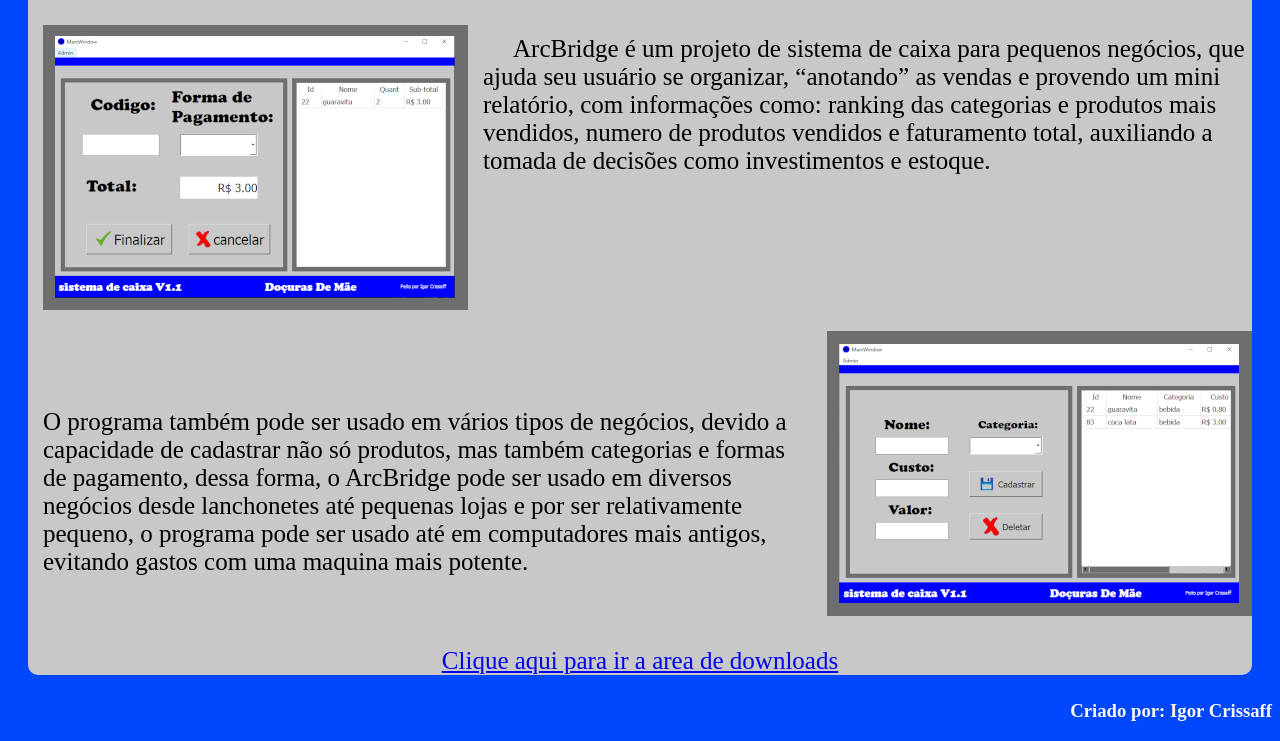
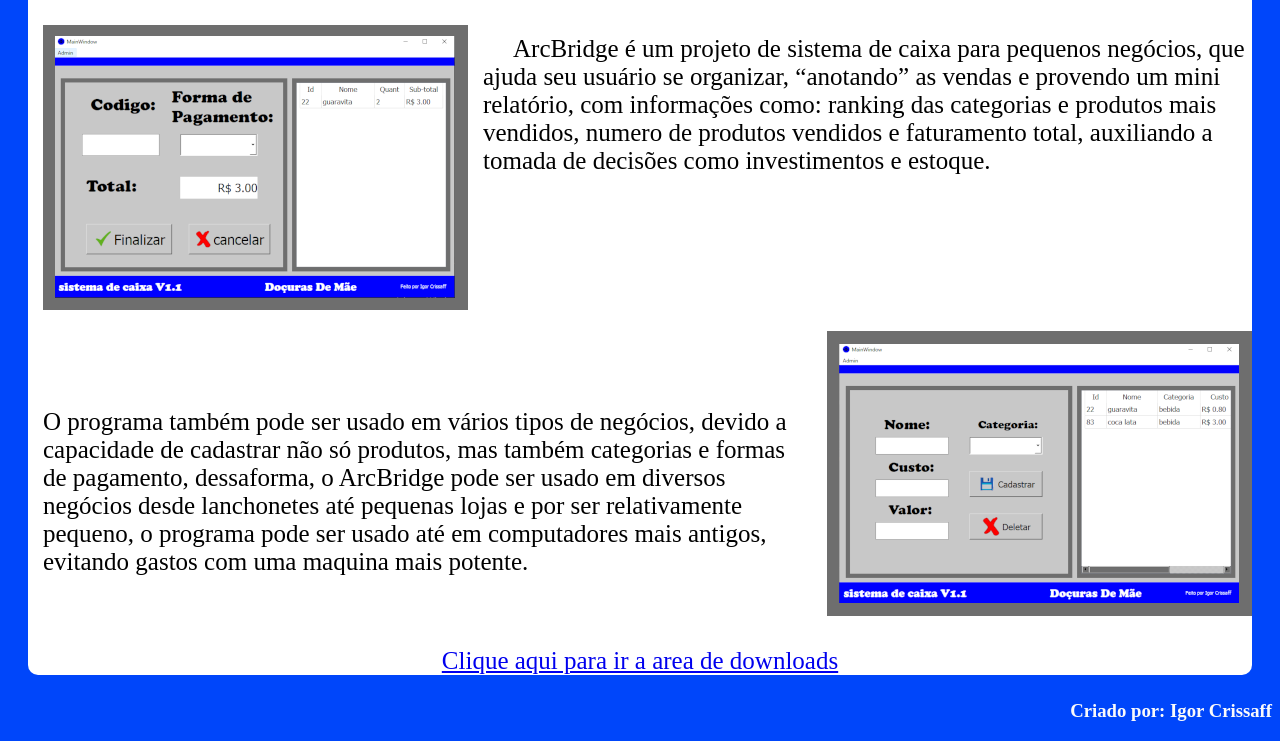
Before and after one commit to MosaicSistemas/website, a plain HTML site: page index.html in a window 1280 px wide. Shown: the part 169-910 px from the top of the page. Drawn offline with Linux system fonts and the light colour scheme.

Commit message:
mudança nos textos

```diff
--- a/index.html
+++ b/index.html
@@ -41,7 +41,12 @@
 
             <div class='texto2'>
                 <p>
-                    O programa também pode ser usado em vários tipos de negócios, devido a capacidade de cadastrar não só produtos, mas também categorias e formas de pagamento, dessa forma, o ArcBridge pode ser usado em diversos negócios desde lanchonetes até pequenas lojas e por ser relativamente pequeno, o programa pode ser usado até em computadores mais antigos, evitando gastos com uma maquina mais potente.
+                    O programa também pode ser usado em vários tipos de negócios,
+                    devido a capacidade de cadastrar não só produtos, mas também
+                    categorias e formas de pagamento, dessaforma, o ArcBridge
+                    pode ser usado em diversos negócios desde lanchonetes até
+                    pequenas lojas e por ser relativamente pequeno, o programa pode ser usado até em
+                    computadores mais antigos, evitando gastos com uma maquina mais potente.
                 </p>
             </div>
 
--- a/style.css
+++ b/style.css
@@ -6,7 +6,7 @@ body {
 
 
 section {
-    background-color: rgb(200, 200, 200);
+    background-color: white;
     font-size: 25px;
     border-radius: 10px;
     margin-left: 20px;
```
